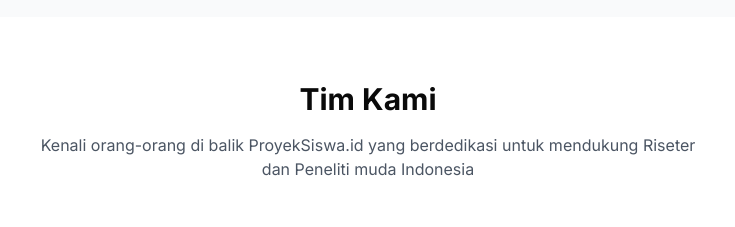
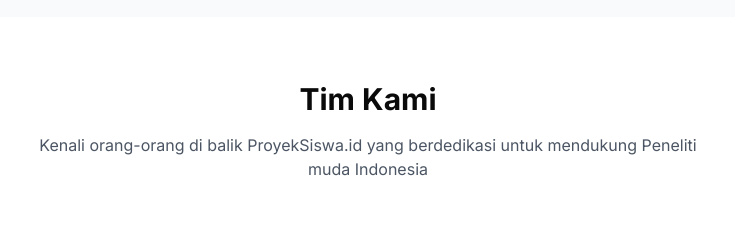
Before and after one commit to thelutfiganteng/proyeksiswaupdate, a Next.js app: page /about in a window 1280 px wide. Shown: the part 1580-1807 px from the top of the page, without its empty margins (272-1007 px from the left). Built offline with nearby package versions, Linux system fonts and the light colour scheme.

Commit message:
Perubahan About me

```diff
--- a/app/about/page.tsx
+++ b/app/about/page.tsx
@@ -246,7 +246,7 @@ export default function AboutPage() {
           >
             <h2 className="text-3xl font-bold mb-4">Tim Kami</h2>
             <p className="text-gray-600 max-w-2xl mx-auto">
-              Kenali orang-orang di balik ProyekSiswa.id yang berdedikasi untuk mendukung Riseter dan Peneliti muda Indonesia
+              Kenali orang-orang di balik ProyekSiswa.id yang berdedikasi untuk mendukung Peneliti muda Indonesia
             </p>
           </motion.div>
 
```
